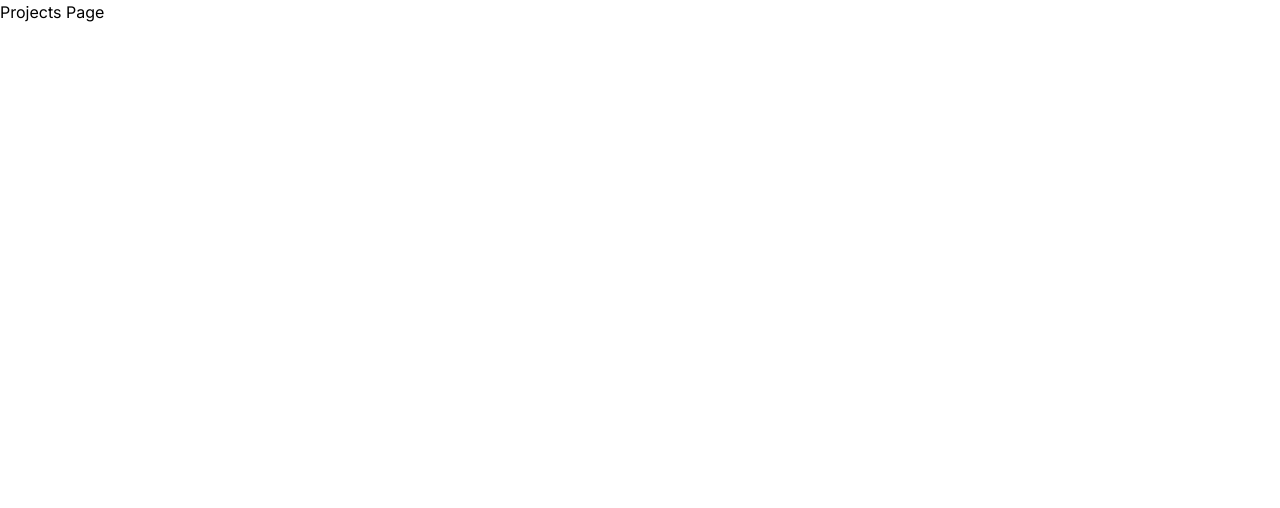
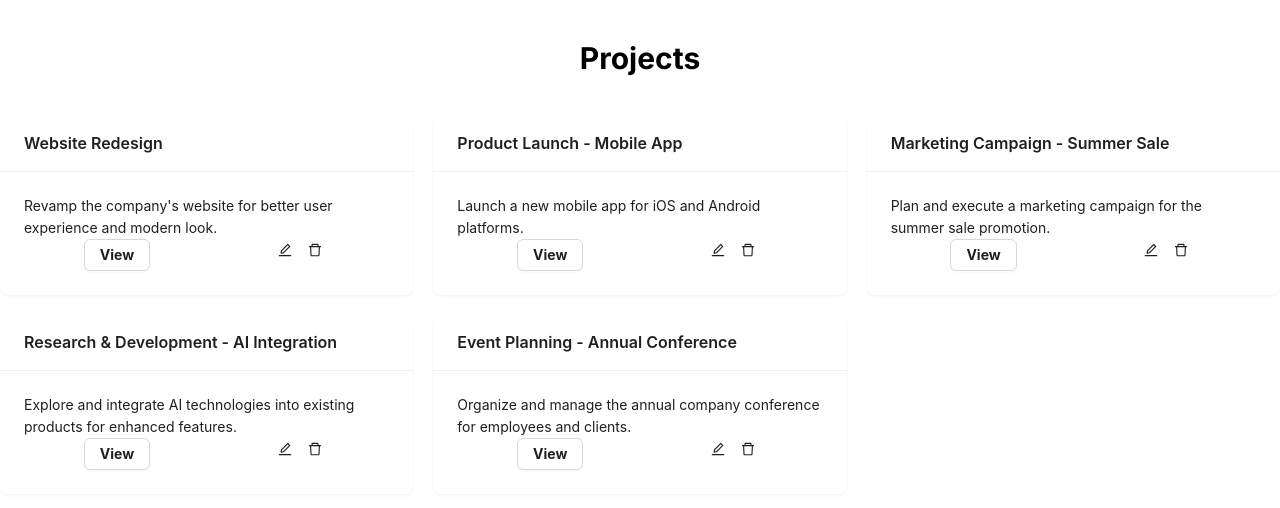
Before and after one commit to Raad05/project-management-dashboard, a Next.js app: page /projects in a window 1280 px wide. Shown: the top 508 px of the page. Built offline with nearby package versions, Linux system fonts and the light colour scheme.

Commit message:
added project card

```diff
--- a/app/components/ProjectsPage/ProjectsPage.tsx
+++ b/app/components/ProjectsPage/ProjectsPage.tsx
@@ -1,6 +1,8 @@
 "use client";
 
+import { DeleteOutlined, EditOutlined } from "@ant-design/icons";
 import { useQuery } from "@tanstack/react-query";
+import { Button, Card } from "antd";
 import { useState } from "react";
 
 type Task = {
@@ -47,8 +49,21 @@ const ProjectsPage = () => {
 
   return (
     <div className="projects-page">
-      {data?.map((project: Project) => console.log(project.name))}
-      <h1>Projects Page</h1>
+      <h1 className="text-center text-3xl font-bold my-10">Projects</h1>
+      <div className="grid grid-cols-3 gap-5">
+        {data?.map((project: Project, idx: number) => (
+          <Card key={idx} title={`${project.name}`} bordered={false}>
+            <p>{project.description}</p>
+            <div className="flex justify-around">
+              <Button className="font-bold">View</Button>
+              <span>
+                <EditOutlined className="mx-2" />
+                <DeleteOutlined className="mx-2" />
+              </span>
+            </div>
+          </Card>
+        ))}
+      </div>
     </div>
   );
 };
--- a/app/layout.tsx
+++ b/app/layout.tsx
@@ -15,7 +15,7 @@ export default function RootLayout({
 }>) {
   return (
     <html lang="en">
-      <body className={inter.className}>
+      <body className={`${inter.className} container mx-auto`}>
         <QueryClientProvider client={queryClient}>
           {children}
         </QueryClientProvider>
--- a/package.json
+++ b/package.json
@@ -9,6 +9,7 @@
     "lint": "next lint"
   },
   "dependencies": {
+    "@ant-design/icons": "^5.3.6",
     "@tanstack/react-query": "^5.32.0",
     "antd": "^5.16.5",
     "next": "14.2.3",
```
Also changed, not shown: 1 other file (tests, documents, lock files or other folders).
